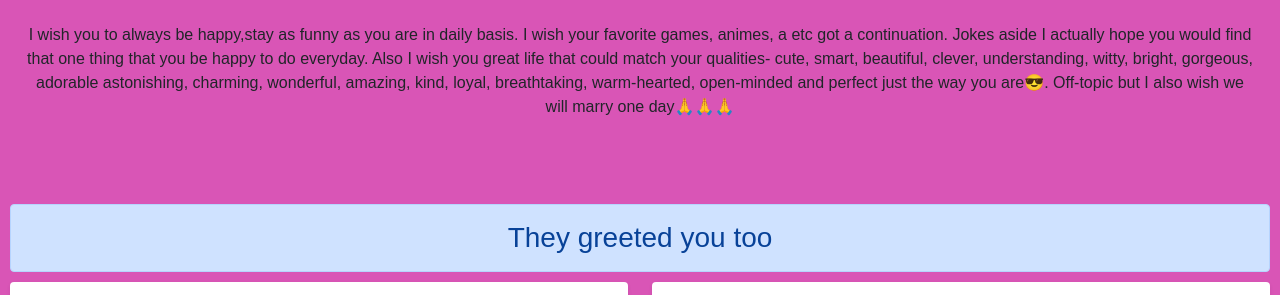
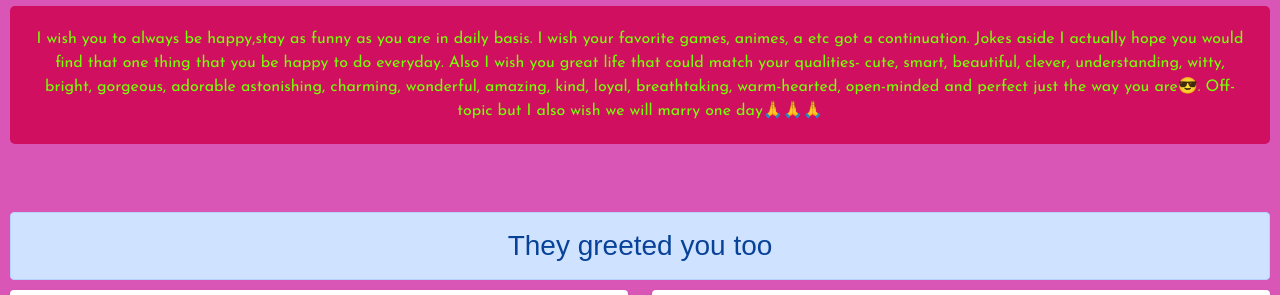
Before and after one commit to FormyGF/brithday, a plain HTML site: page index.html in a window 1280 px wide. Shown: the part 426-721 px from the top of the page. Drawn offline with nearby package versions, Linux system fonts and the light colour scheme.

Commit message:
Update style.css

```diff
--- a/style.css
+++ b/style.css
@@ -27,6 +27,15 @@ body {
     max-width: 100%;
     height: auto;
   }
+  .custom-alert {
+    padding: 20px;
+    background-color: #d00f60;
+    color: rgb(117, 255, 4);
+    border-radius: 5px;
+    margin: 10px 0;
+    font-family: "Josefin Sans", serif;;
+  }
+
 
   .btn {
     display: block;
```
